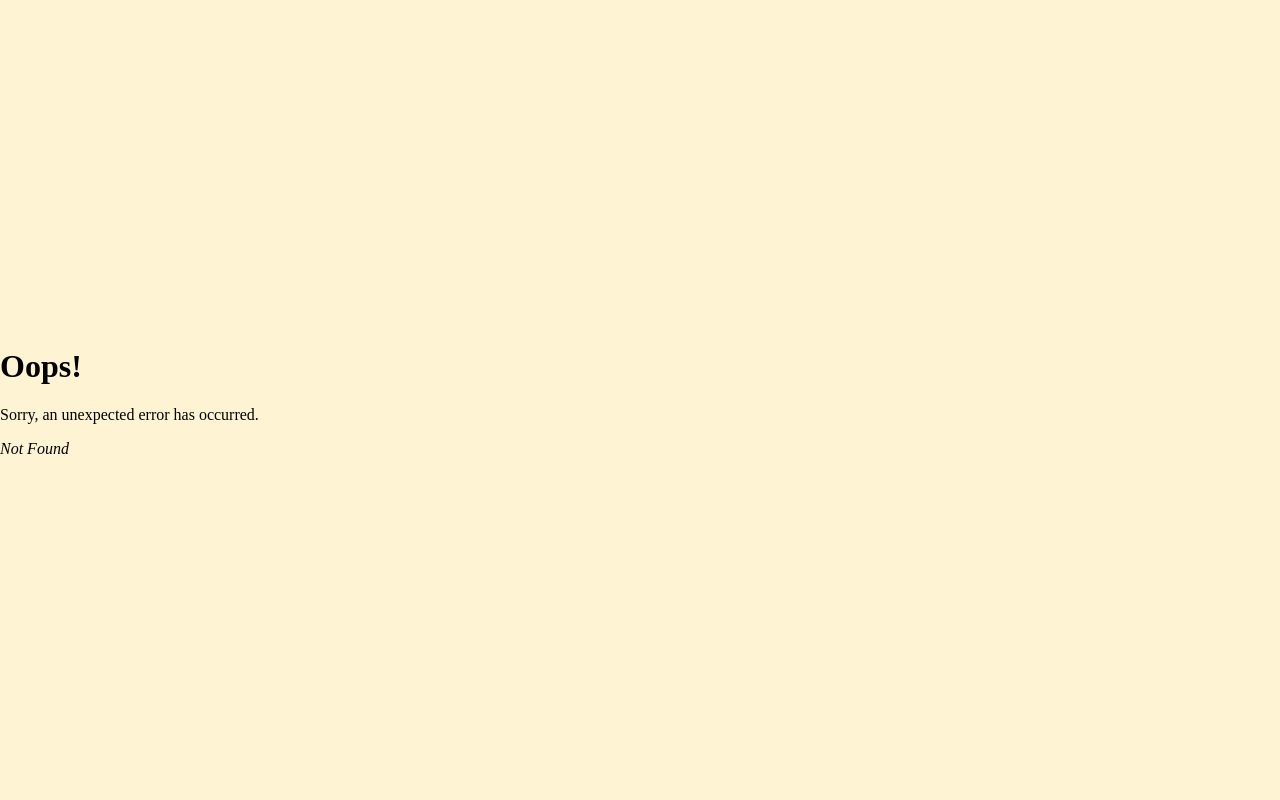
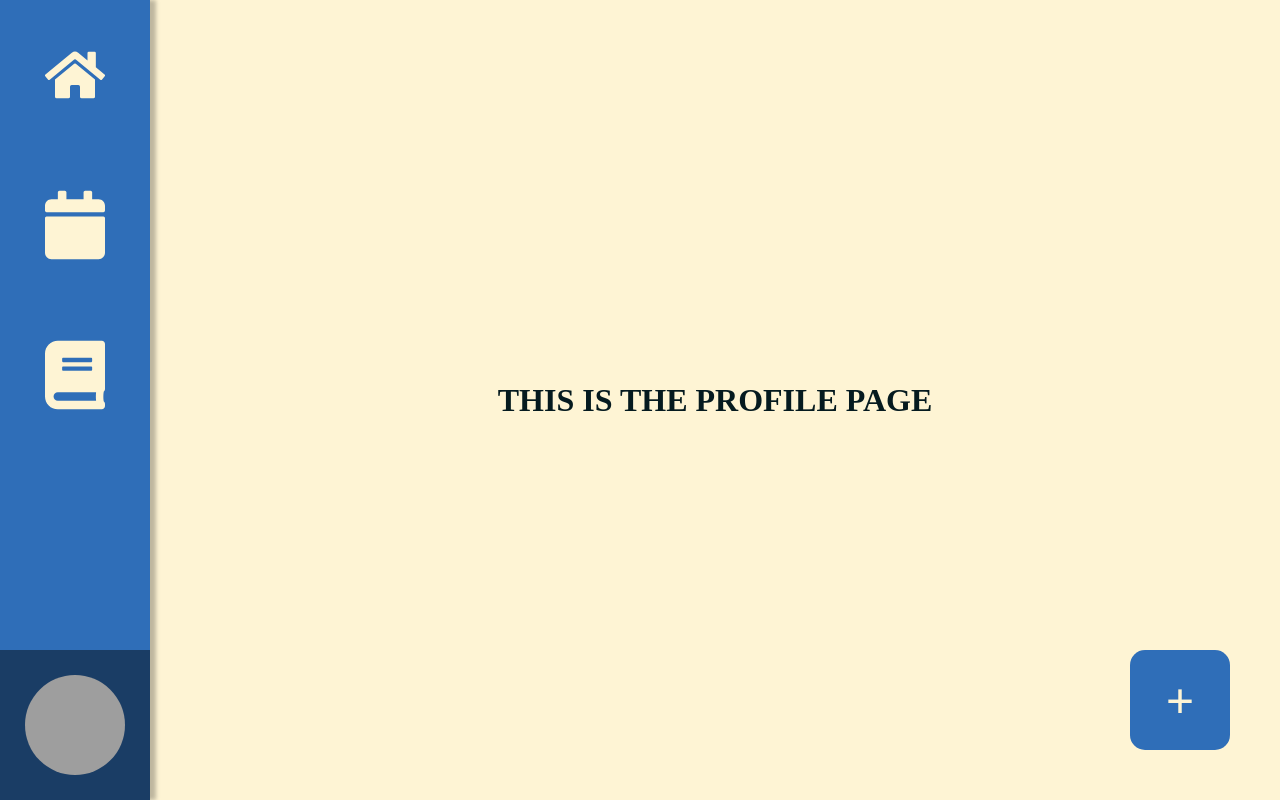
Before and after one commit to dnguyen130/stepahead, a React (Vite) app: page /profile in a window 1280 px wide. Before the commit this address had no page. Built offline with nearby package versions, Linux system fonts and the light colour scheme; grey boxes are pictures that could not be loaded.

Commit message:
added profile routing

```diff
--- a/src/routes/root/index.tsx
+++ b/src/App.tsx
@@ -14,7 +14,7 @@ const AnimatedOutlet: React.FC = () => {
   return <>{outlet}</>
 }
 
-export default function Root() {
+export default function App() {
   const { theme } = useTheme()
   const location = useLocation()
 
--- a/src/components/desktop/navbar/index.tsx
+++ b/src/components/desktop/navbar/index.tsx
@@ -2,6 +2,7 @@ import { FunctionComponent } from 'react'
 import { useTheme } from '@utils/provider'
 import NavbarButton from '@components/shared/navbarbutton'
 import { FaHome, FaCalendar, FaBook } from 'react-icons/fa'
+import ProfileIcon from '@/components/shared/profileicon'
 
 export default function Navbar({}) {
   const { theme } = useTheme()
@@ -11,6 +12,7 @@ export default function Navbar({}) {
       <NavbarButton icon={<FaHome size="100%" />} navLink="/" />
       <NavbarButton icon={<FaCalendar size="100%" />} navLink="calendar" />
       <NavbarButton icon={<FaBook size="100%" />} navLink="journal" />
+      <ProfileIcon />
     </nav>
   )
 }
--- /dev/null
+++ b/src/components/shared/profileicon/index.tsx
@@ -0,0 +1,18 @@
+import { NavLink } from 'react-router-dom'
+
+import { useTheme } from '@/utils/provider'
+
+export default function ProfileIcon() {
+  const { theme } = useTheme()
+
+  return (
+    <NavLink
+      to="profile"
+      className={({ isActive }) =>
+        isActive ? `profileicon-active-${theme}` : `profileicon-${theme}`
+      }
+    >
+      <img className="profileimg" src="https://placekitten.com/100/100" />
+    </NavLink>
+  )
+}
--- /dev/null
+++ b/src/routes/profile/index.tsx
@@ -0,0 +1,13 @@
+import { useTheme } from '@utils/provider'
+
+type ProfileProps = {}
+
+export default function Profile(fn: ProfileProps) {
+  const { theme } = useTheme()
+
+  return (
+    <div>
+      <h1>THIS IS THE PROFILE PAGE</h1>
+    </div>
+  )
+}
--- a/src/styles/app.scss
+++ b/src/styles/app.scss
@@ -4,7 +4,8 @@
 @import './components/shared/navbarbutton.scss';
 @import './components/mobile/addbutton.scss';
 @import './components/desktop/addbutton.scss';
-@import './components//shared//layout.scss';
+@import './components/shared/layout.scss';
+@import './components/shared/profileicon.scss';
 
 @mixin container($bg, $txt) {
   width: 100vw;
--- a/src/styles/components/shared/navbarbutton.scss
+++ b/src/styles/components/shared/navbarbutton.scss
@@ -13,7 +13,7 @@
   color: $color;
 
   @media (min-width: $tablet) {
-    height: 180px;
+    height: 150px;
   }
 }
 
@@ -30,7 +30,7 @@
 }
 
 .navbarbutton-light {
-  @include navbarbutton($bg: $bg2light, $color: $bglight);
+  @include navbarbutton($bg: transparent, $color: $bglight);
 }
 
 .navbarbutton-active-light {
--- /dev/null
+++ b/src/styles/components/shared/profileicon.scss
@@ -0,0 +1,25 @@
+@mixin profileicon($bg) {
+  position: absolute;
+  bottom: 0;
+  width: 100%;
+  height: 150px;
+  display: flex;
+  justify-content: center;
+  align-items: center;
+
+  background-color: $bg;
+}
+
+.profileicon-light {
+  @include profileicon($bg: transparent);
+}
+
+.profileicon-active-light {
+  @include profileicon($bg: $buttonactivelight);
+}
+
+.profileimg {
+  width: 100px;
+  height: 100px;
+  border-radius: 50px;
+}
```
Also changed, not shown: src/main.tsx (+6 -1 lines).
